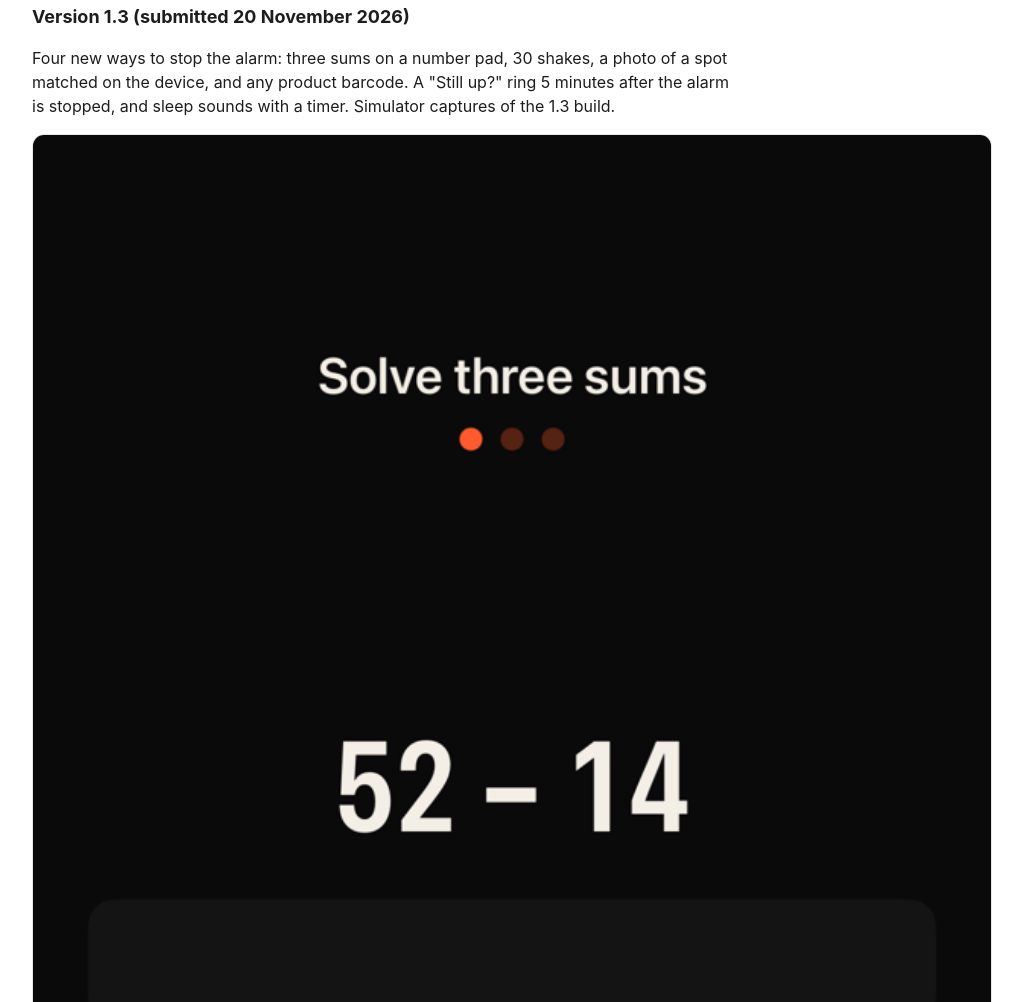
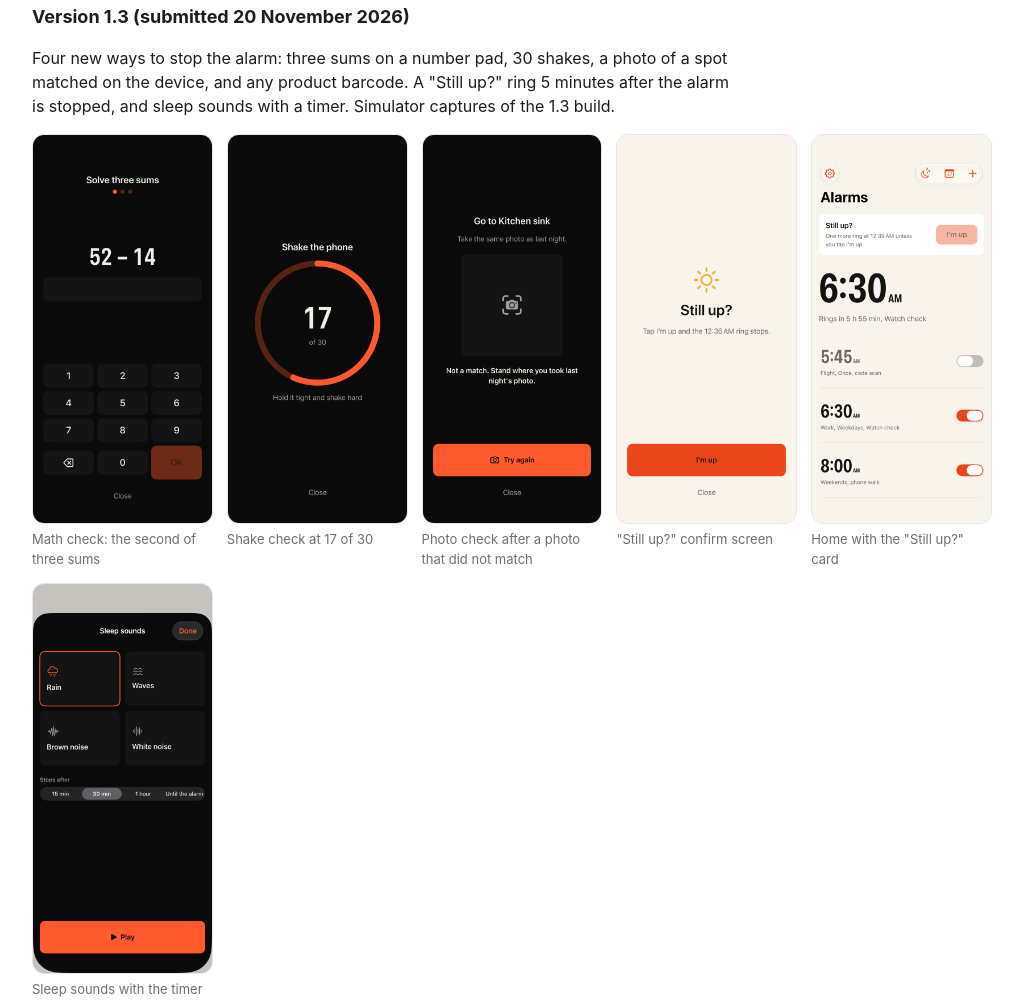
Before and after one commit to hemal08ce094/actuallyup, a plain HTML site: page press/index.html in a window 1280 px wide. Shown: the part 767-1769 px from the top of the page, without its empty margins (128-1151 px from the left). Drawn offline with Linux system fonts and the light colour scheme.

Commit message:
Press kit: use the shots grid for 1.3

```diff
--- a/press/index.html
+++ b/press/index.html
@@ -55,7 +55,7 @@
 
   <h2>Version 1.3 (submitted 20 November 2026)</h2>
   <p>Four new ways to stop the alarm: three sums on a number pad, 30 shakes, a photo of a spot matched on the device, and any product barcode. A "Still up?" ring 5 minutes after the alarm is stopped, and sleep sounds with a timer. Simulator captures of the 1.3 build.</p>
-  <div class="grid">
+  <div class="shots">
     <figure><img src="img/13-math.png" alt="Math check: the second of three sums"><figcaption>Math check: the second of three sums</figcaption></figure>
     <figure><img src="img/13-shake.png" alt="Shake check at 17 of 30"><figcaption>Shake check at 17 of 30</figcaption></figure>
     <figure><img src="img/13-photo.png" alt="Photo check after a photo that did not match"><figcaption>Photo check after a photo that did not match</figcaption></figure>
```
